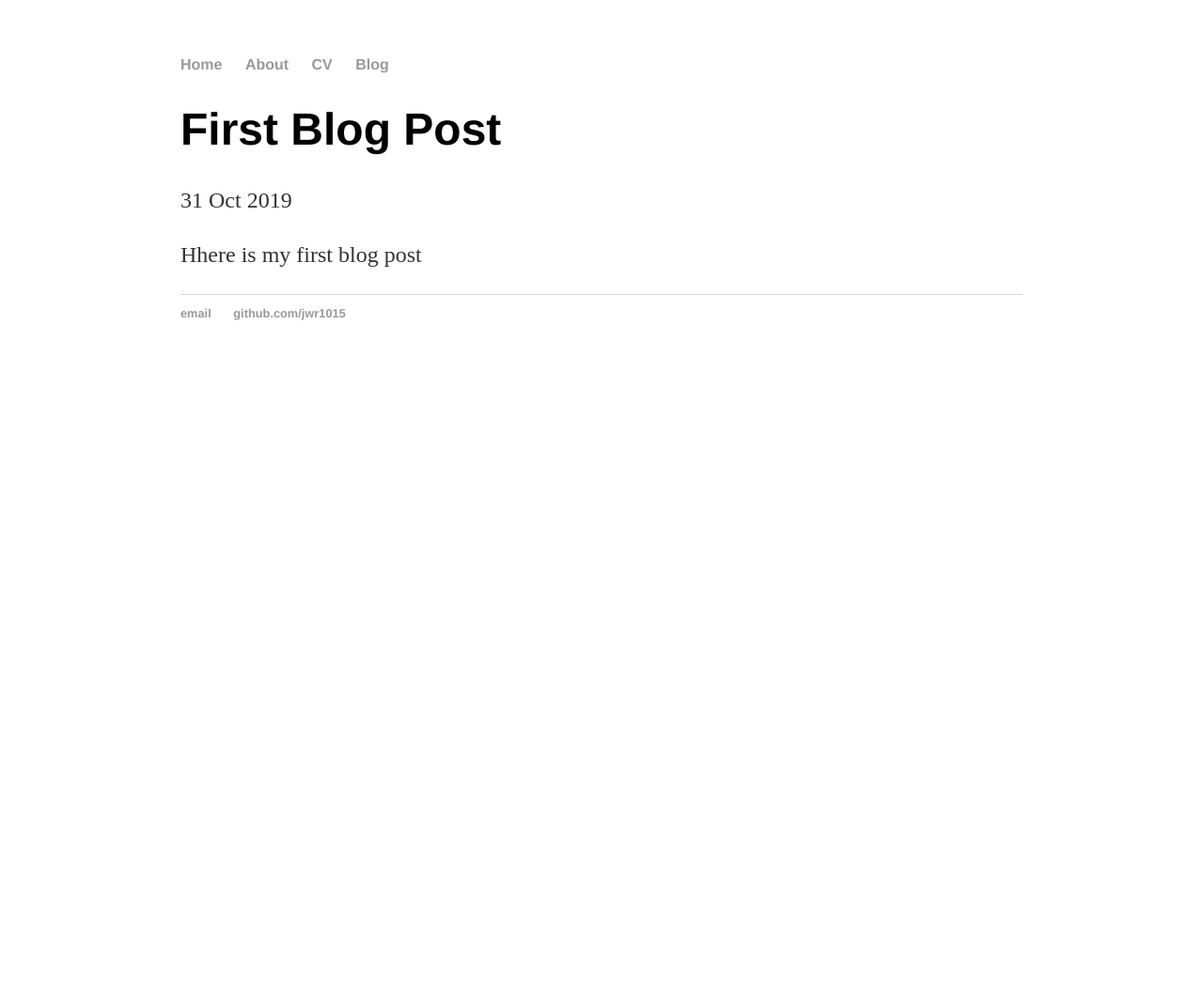
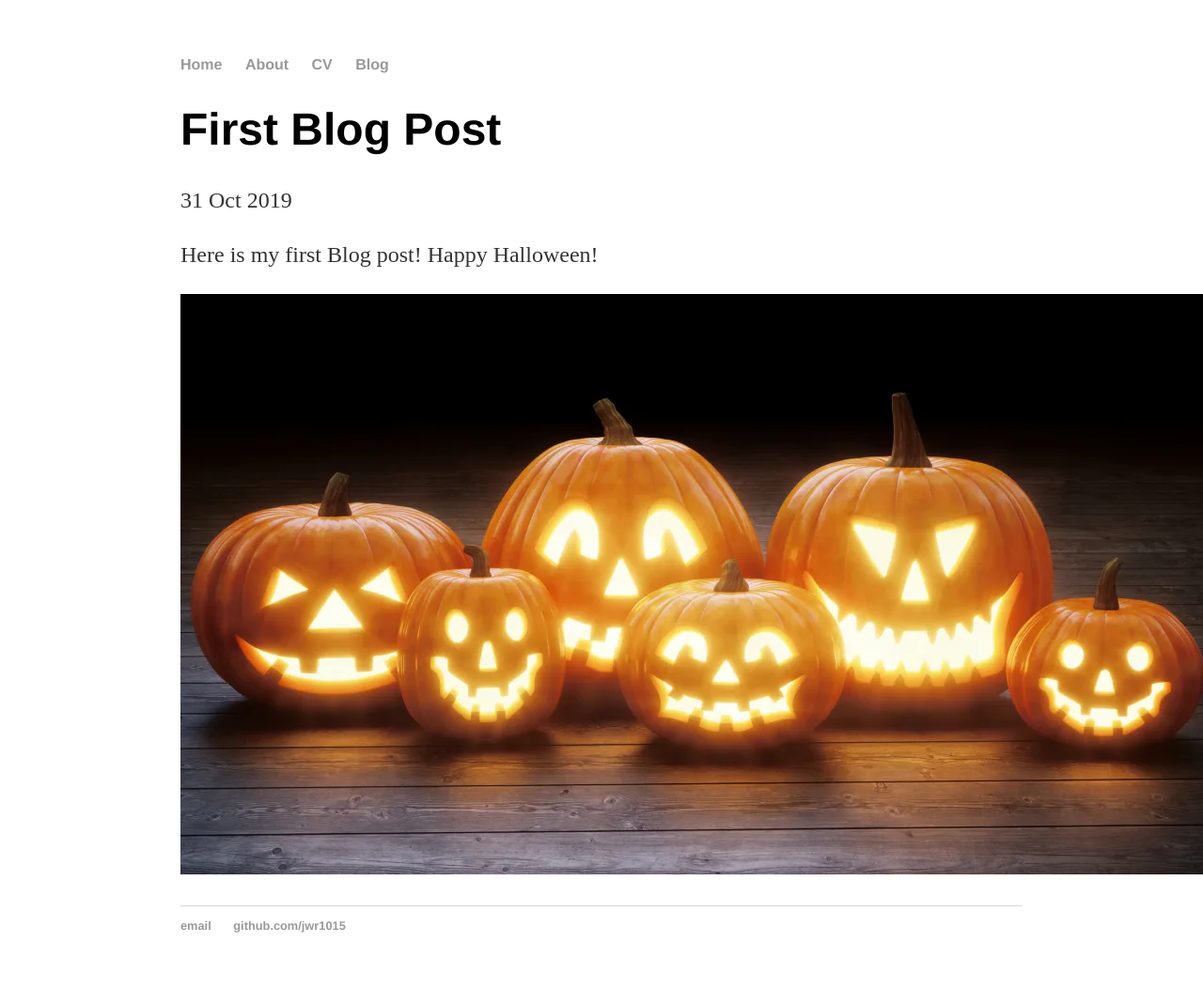
Before and after one commit to jwr1015/jwr1015.github.io, a Jekyll site: the page built from _posts/2019-10-31-first-post.md, in a window 1280 px wide. Shown: the whole page at 94% size. Built offline with Jekyll 4.4.1, drawn with Linux system fonts in a browser that asks for light colours; before the commit the page ends 900 px from its top, so only the background shows below that.

Commit message:
Update 2019-10-31-first-post.md

```diff
--- a/_posts/2019-10-31-first-post.md
+++ b/_posts/2019-10-31-first-post.md
@@ -4,4 +4,6 @@ title: "First Blog Post"
 date: 2019-10-31
 ---
 
-Hhere is my first blog post
+Here is my first Blog post! Happy Halloween!
+
+![Image](https://github.com/jwr1015/jwr1015.github.io/blob/master/images/JackOLanterns.png?raw=true)
```
